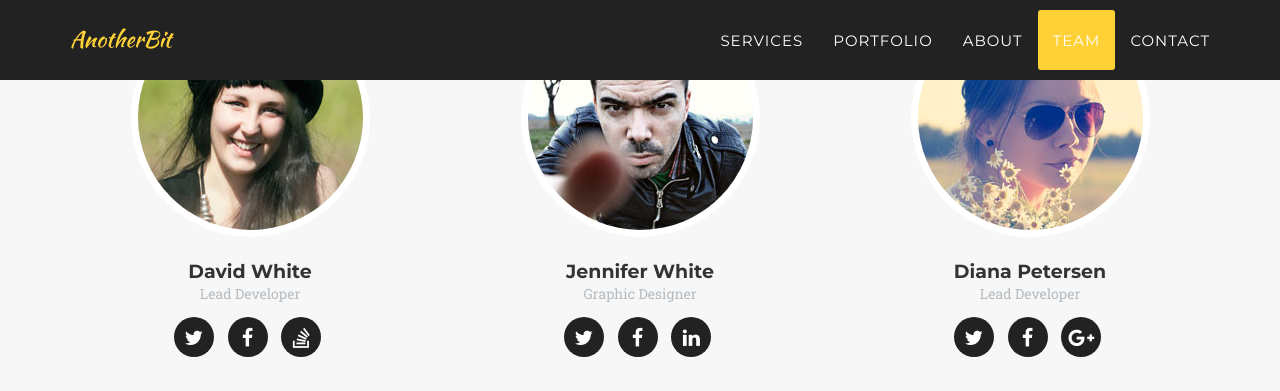
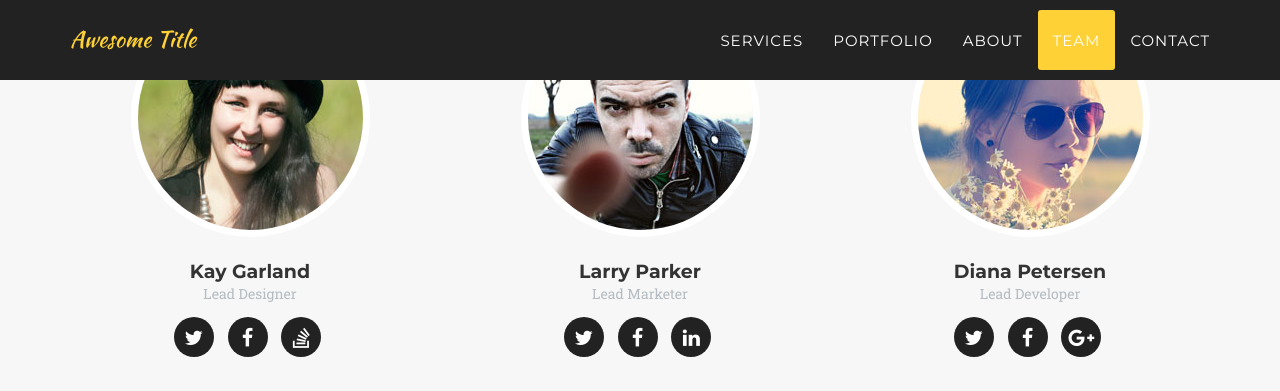
Before and after one commit to anotherbit/anotherbit.github.io, a Jekyll site: the page built from index.html, in a window 1280 px wide and 1400 px high, scrolled down 4875 px. Shown: the top 391 px of the window. Built offline with Jekyll 4.4.1, drawn with Linux system fonts in a browser that asks for light colours; some web fonts are replaced; some of the changed text lies outside the part shown.

Commit message:
Trying to fix site with change to _config.yml

```diff
--- a/_config.yml
+++ b/_config.yml
@@ -1,20 +1,17 @@
 url: https://y7kim.github.io
 baseurl: /agency-jekyll-theme/
-#url: http://www.anotherbit.com
-#baseurl: /index.html
-#baseurl: /agency-jekyll-theme/
 
 # Site settings
-title: AnotherBit
-email: addanotherbit@gmail.com
+title: Awesome Title
+email: your-email@domain.com
 description: "Write an awesome description for your new site here. You can edit this line in _config.yml. It will appear in your document head meta (for Google search results) and in your feed.xml site description."
 
 
 # Team names, titles and social links
 people:
-- name: David White
+- name: Kay Garland
   pic: 1
-  position: Lead Developer
+  position: Lead Designer
   social:
     - title: twitter
       url: #
@@ -23,9 +20,9 @@ people:
     - title: stack-overflow
       url: #
 
-- name: Jennifer White
+- name: Larry Parker
   pic: 2
-  position: Graphic Designer
+  position: Lead Marketer
   social:
     - title: twitter
       url: #
```
